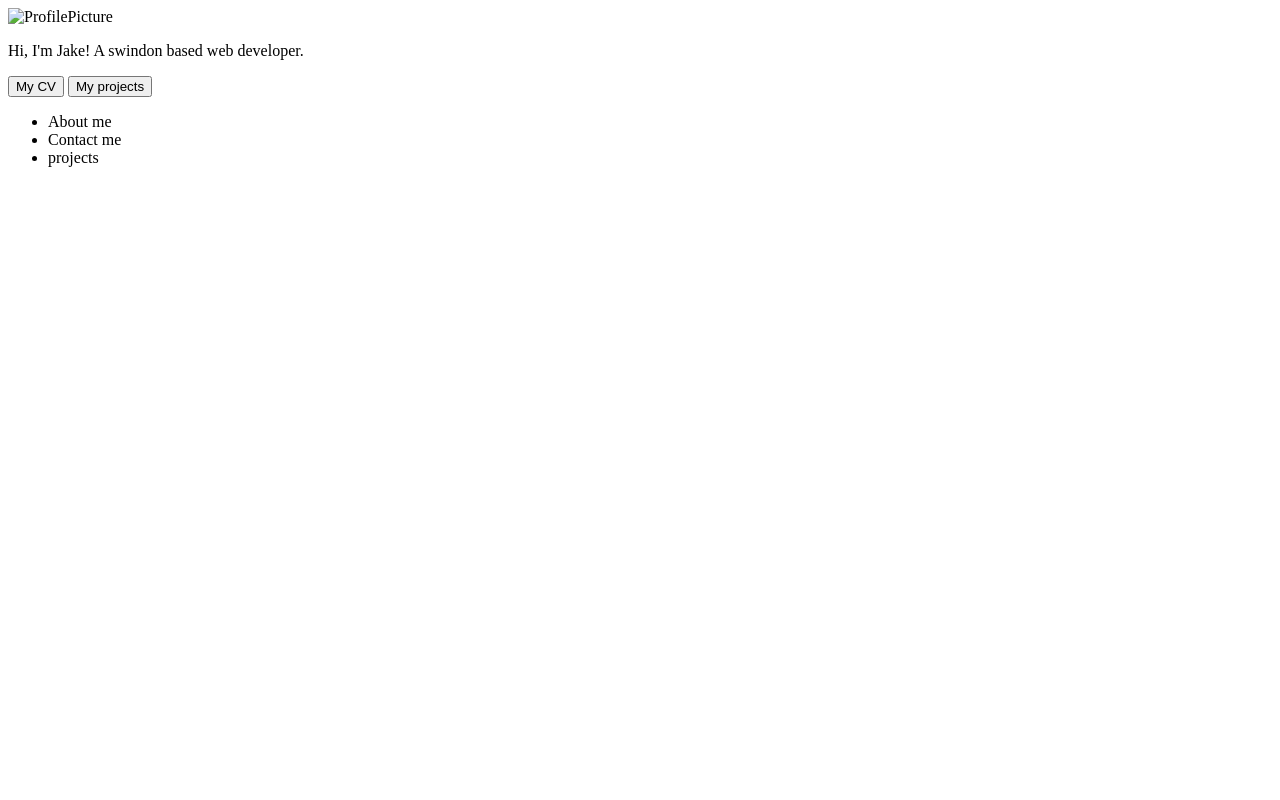
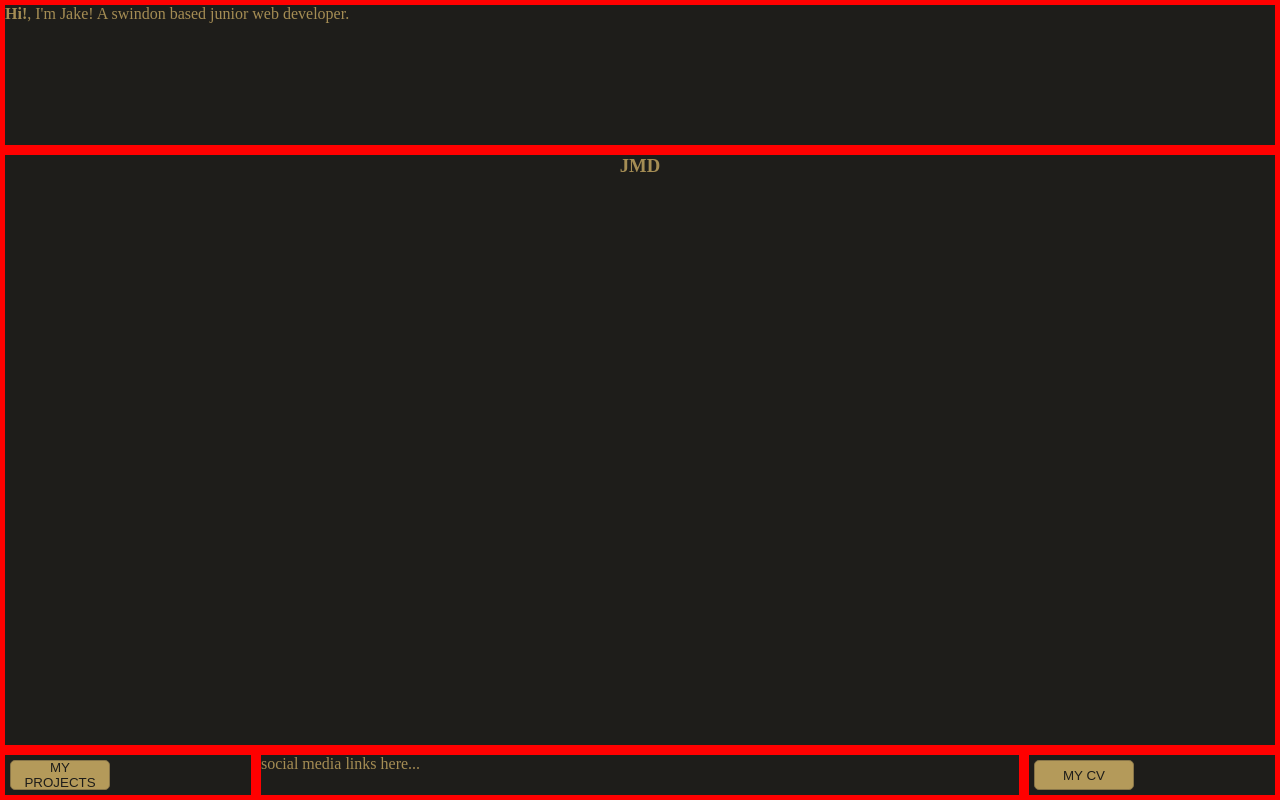
Before and after one commit to JakeM1993/JakeM-Portfolio, a plain HTML site: page homepage.html in a window 1280 px wide. Drawn offline with nearby package versions, Linux system fonts and the light colour scheme; files that its build step writes are made by us from their sources.

Commit message:
have a structure now

```diff
--- a/homepage.html
+++ b/homepage.html
@@ -5,30 +5,39 @@
     <meta http-equiv="X-UA-Compatible" content="IE=edge">
     <meta name="viewport" content="width=device-width, initial-scale=1.0">
     <title>Document</title>
-    <link rel="stylesheet" href="./scss/main.css">
+    <link rel="stylesheet" href="main.css">
 </head>
 <body>
 
-    <header class="titleCard">
-        <div class="profilePic"><img class="profilePic--img" src="./assets/Profile pic Portfolio.jpg" alt="ProfilePicture">
-        </div>
-
-       <p>Hi, I'm Jake! A swindon based web developer.</p>
-
-       <button>My CV</button>
-       <button>My projects</button>
-    </header>
+    <div class="gridLayout">
 
 
+    <section class="section section--Nav">
         <div class="navBar">
             <nav>
                 <ul>
-            <li class="navBar--aboutMe">About me</li>
-            <li class="navBar--contactMe">Contact me</li>
-            <li class="navBar--projects">projects</li>
+                    <h3 class="logo">JMD</h3>
                 </ul>
             </nav>
         </div>
+    </section>
 
+
+    <section class="section section--headerSection">
+       <p><strong>Hi!</strong>, I'm Jake! A swindon based junior web developer.</p>
+    </section>
+
+    <section class="section section--mediaLinks">social media links here...</section>
+
+    <section class="section section--cv">
+        <button class="button">MY CV</button>
+    </section>
+
+    <section class="section section--myProjects">
+        <button class="button">MY PROJECTS</button>
+    </section>
+
+
+    </div>
 </body>
 </html>
--- /dev/null
+++ b/main.scss
@@ -0,0 +1,3 @@
+@import './styles/base';
+@import './styles/components';
+@import './styles/layout';
--- a/styles.css/main.scss
+++ /dev/null
@@ -1,3 +0,0 @@
-@import './base';
-@import './components';
-@import './layout';
--- /dev/null
+++ b/styles/_base.scss
@@ -0,0 +1,5 @@
+$Color1b: #1e1d1a;
+$Color1: #b49a5a;
+$Color2: #a58d54;
+$Color3: #96804e;
+$Color4: #877448;
--- /dev/null
+++ b/styles/_components.scss
@@ -0,0 +1,28 @@
+.navBar {
+    display: flex;
+    justify-content: space-between;
+    align-items: center;
+    text-align: center;
+}
+
+.button {
+    color: $Color1b;
+    background-color: $Color1;
+    border: 1px solid $Color4;
+    border-radius: 5px;
+    width: 100px;
+    height: 30px;
+    display: flex;
+    justify-content: center;
+    align-items: center;
+    text-align: center;
+    padding: 5px;
+    margin: 5px;
+}
+
+.navBar {
+    display: flex;
+    justify-content: center;
+    text-align: center;
+    align-items: center;
+}
--- /dev/null
+++ b/styles/_layout.scss
@@ -0,0 +1,45 @@
+* {
+    color: $Color2;
+    background-color: $Color1b;
+    margin: 0;
+    padding: 0;
+    box-sizing: border-box;
+}
+
+.gridLayout {
+    display: grid;
+    grid-template-columns: 1fr 1fr 1fr 1fr 1fr;
+    grid-template-rows: 1fr 1fr 1fr 1fr 1fr;
+    height: 100vh;
+    width: 100%;
+    border: $Color3;
+}
+
+.section {
+    border: 5px solid red;
+    height: 100%;
+}
+
+.section--Nav {
+    grid-row: 2/6;
+    grid-column: 1/-1;
+}
+
+
+
+.section--headerSection {
+    grid-column: 1/-1;
+}
+
+.section--cv {
+    grid-column: 5/6;
+}
+
+.section--myProjects {
+    grid-column: 1/2;
+    grid-row: 6/7;
+}
+
+.section--mediaLinks {
+    grid-column: 2/5;
+}
```
Also changed, not shown: main.css (added), styles.css/_base.scss (deleted), styles.css/_components.scss (deleted), styles.css/_layout.scss (deleted). Lines whose indentation alone changed are shown as unchanged.
